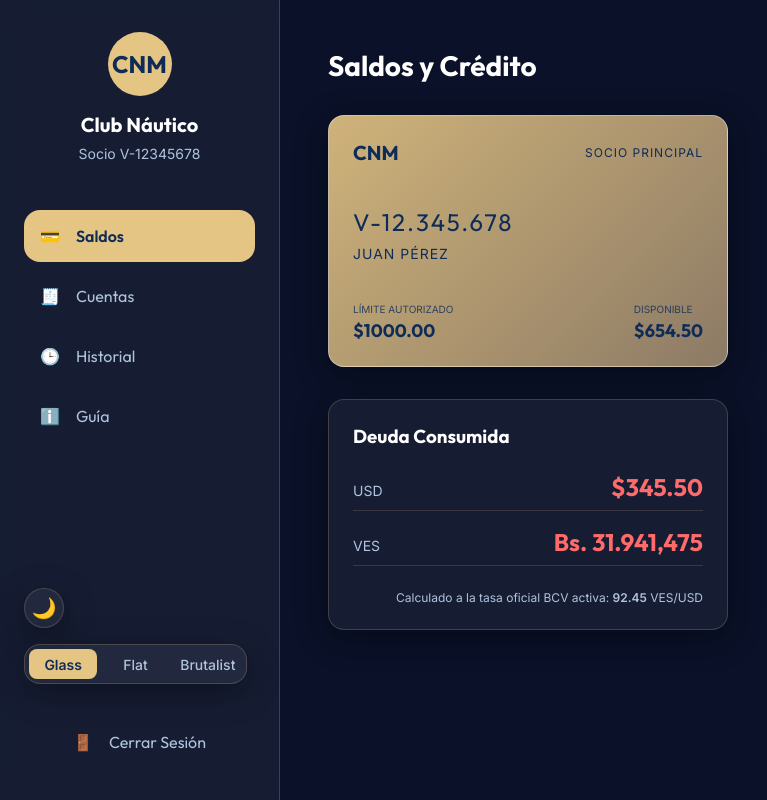
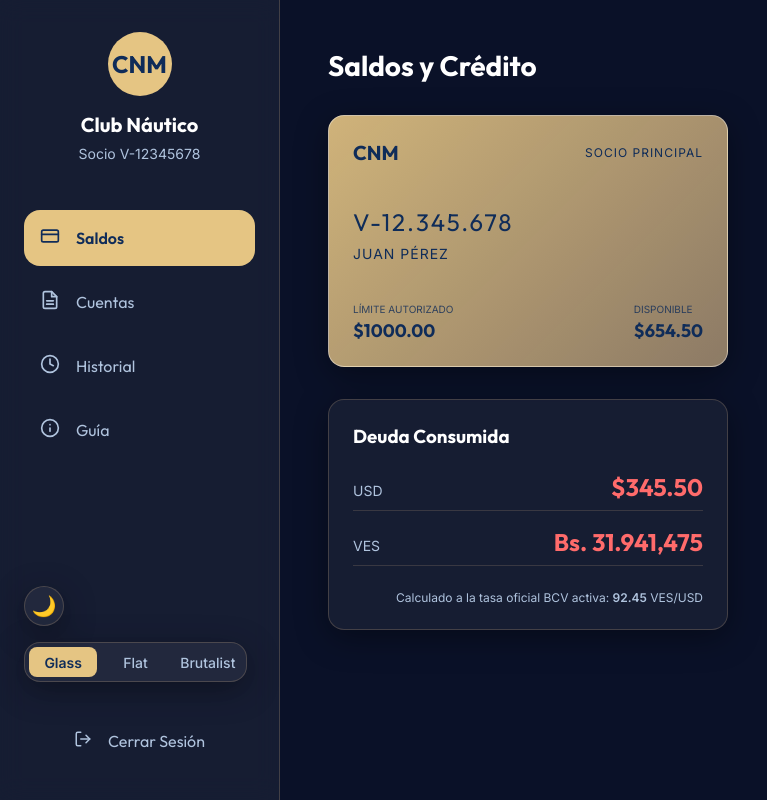
Before and after one commit to Vsu25/projectNautico, a React (Vite) app: page / in a window 1280 px wide. Both pictures are taken after typing "Sample", "Sample123" into the empty fields and a click on the button "Iniciar Sesión". Shown: the whole page, without its empty margins (0-767 px from the left). Built offline with nearby package versions, Linux system fonts and the light colour scheme.

Commit message:
UI design: replace emoji icons with consistent SVG inline icons across navigation and login

```diff
--- a/src/components/Layout.jsx
+++ b/src/components/Layout.jsx
@@ -5,10 +5,33 @@
 
 export function Layout({ children, currentTab, onChangeTab, theme, onChangeTheme, mode, onChangeMode, onLogout }) {
   const tabs = [
-    { id: 'saldos', label: 'Saldos', icon: '💳' },
-    { id: 'cuentas', label: 'Cuentas', icon: '🧾' },
-    { id: 'historial', label: 'Historial', icon: '🕒' },
-    { id: 'info', label: 'Guía', icon: 'ℹ️' }
+    { id: 'saldos', label: 'Saldos', icon: (
+      <svg width="20" height="20" viewBox="0 0 24 24" fill="none" stroke="currentColor" strokeWidth="2" strokeLinecap="round" strokeLinejoin="round">
+        <rect x="2" y="5" width="20" height="14" rx="2" />
+        <line x1="2" y1="10" x2="22" y2="10" />
+      </svg>
+    )},
+    { id: 'cuentas', label: 'Cuentas', icon: (
+      <svg width="20" height="20" viewBox="0 0 24 24" fill="none" stroke="currentColor" strokeWidth="2" strokeLinecap="round" strokeLinejoin="round">
+        <path d="M14 2H6a2 2 0 0 0-2 2v16a2 2 0 0 0 2 2h12a2 2 0 0 0 2-2V8z" />
+        <polyline points="14 2 14 8 20 8" />
+        <line x1="16" y1="13" x2="8" y2="13" />
+        <line x1="16" y1="17" x2="8" y2="17" />
+      </svg>
+    )},
+    { id: 'historial', label: 'Historial', icon: (
+      <svg width="20" height="20" viewBox="0 0 24 24" fill="none" stroke="currentColor" strokeWidth="2" strokeLinecap="round" strokeLinejoin="round">
+        <circle cx="12" cy="12" r="10" />
+        <polyline points="12 6 12 12 16 14" />
+      </svg>
+    )},
+    { id: 'info', label: 'Guía', icon: (
+      <svg width="20" height="20" viewBox="0 0 24 24" fill="none" stroke="currentColor" strokeWidth="2" strokeLinecap="round" strokeLinejoin="round">
+        <circle cx="12" cy="12" r="10" />
+        <line x1="12" y1="16" x2="12" y2="12" />
+        <line x1="12" y1="8" x2="12.01" y2="8" />
+      </svg>
+    )}
   ];
 
   return (
@@ -39,7 +62,11 @@
             <ModeToggle mode={mode} onToggle={onChangeMode} />
             <ThemeSwitcher currentTheme={theme} onChangeTheme={onChangeTheme} />
             <button className="nav-btn logout-btn" onClick={onLogout} style={{ marginTop: '0.5rem', justifyContent: 'center' }}>
-              <span className="icon">🚪</span>
+              <span className="icon"><svg width="18" height="18" viewBox="0 0 24 24" fill="none" stroke="currentColor" strokeWidth="2" strokeLinecap="round" strokeLinejoin="round">
+                <path d="M9 21H5a2 2 0 0 1-2-2V5a2 2 0 0 1 2-2h4" />
+                <polyline points="16 17 21 12 16 7" />
+                <line x1="21" y1="12" x2="9" y2="12" />
+              </svg></span>
               Cerrar Sesión
             </button>
           </div>
@@ -57,7 +84,11 @@
                <ThemeSwitcher currentTheme={theme} onChangeTheme={onChangeTheme} />
              </div>
              <button className="mobile-logout-btn" onClick={onLogout} style={{ background: 'none', border: 'none', cursor: 'pointer', fontSize: '1.25rem', padding: '0.25rem' }} title="Cerrar Sesión">
-               🚪
+               <svg width="18" height="18" viewBox="0 0 24 24" fill="none" stroke="currentColor" strokeWidth="2" strokeLinecap="round" strokeLinejoin="round">
+                 <path d="M9 21H5a2 2 0 0 1-2-2V5a2 2 0 0 1 2-2h4" />
+                 <polyline points="16 17 21 12 16 7" />
+                 <line x1="21" y1="12" x2="9" y2="12" />
+               </svg>
              </button>
           </div>
         </header>
--- a/src/components/StaffLayout.jsx
+++ b/src/components/StaffLayout.jsx
@@ -6,10 +6,35 @@
 export function StaffLayout({ children, currentTab, onChangeTab, theme, onChangeTheme, mode, onChangeMode, onLogout }) {
   const [menuOpen, setMenuOpen] = useState(false);
   const tabs = [
-    { id: 'verify', label: 'Verificar Pagos', icon: '🔍' },
-    { id: 'payments', label: 'Transacciones', icon: '🧾' },
-    { id: 'directory', label: 'Directorio Socios', icon: '👥' },
-    { id: 'billing', label: 'Facturación', icon: '📊' }
+    { id: 'verify', label: 'Verificar Pagos', icon: (
+      <svg width="18" height="18" viewBox="0 0 24 24" fill="none" stroke="currentColor" strokeWidth="2" strokeLinecap="round" strokeLinejoin="round">
+        <circle cx="11" cy="11" r="8" />
+        <line x1="21" y1="21" x2="16.65" y2="16.65" />
+      </svg>
+    )},
+    { id: 'payments', label: 'Transacciones', icon: (
+      <svg width="18" height="18" viewBox="0 0 24 24" fill="none" stroke="currentColor" strokeWidth="2" strokeLinecap="round" strokeLinejoin="round">
+        <path d="M14 2H6a2 2 0 0 0-2 2v16a2 2 0 0 0 2 2h12a2 2 0 0 0 2-2V8z" />
+        <polyline points="14 2 14 8 20 8" />
+        <line x1="16" y1="13" x2="8" y2="13" />
+        <line x1="16" y1="17" x2="8" y2="17" />
+      </svg>
+    )},
+    { id: 'directory', label: 'Directorio Socios', icon: (
+      <svg width="18" height="18" viewBox="0 0 24 24" fill="none" stroke="currentColor" strokeWidth="2" strokeLinecap="round" strokeLinejoin="round">
+        <path d="M17 21v-2a4 4 0 0 0-4-4H5a4 4 0 0 0-4 4v2" />
+        <circle cx="9" cy="7" r="4" />
+        <path d="M23 21v-2a4 4 0 0 0-3-3.87" />
+        <path d="M16 3.13a4 4 0 0 1 0 7.75" />
+      </svg>
+    )},
+    { id: 'billing', label: 'Facturación', icon: (
+      <svg width="18" height="18" viewBox="0 0 24 24" fill="none" stroke="currentColor" strokeWidth="2" strokeLinecap="round" strokeLinejoin="round">
+        <line x1="18" y1="20" x2="18" y2="10" />
+        <line x1="12" y1="20" x2="12" y2="4" />
+        <line x1="6" y1="20" x2="6" y2="14" />
+      </svg>
+    )}
   ];
 
   return (
@@ -25,7 +50,11 @@
 
         {/* Hamburger icon */}
         <button className="menu-toggle" onClick={() => setMenuOpen(!menuOpen)}>
-          ☰
+          <svg width="24" height="24" viewBox="0 0 24 24" fill="none" stroke="currentColor" strokeWidth="2" strokeLinecap="round" strokeLinejoin="round">
+            <line x1="3" y1="12" x2="21" y2="12" />
+            <line x1="3" y1="6" x2="21" y2="6" />
+            <line x1="3" y1="18" x2="21" y2="18" />
+          </svg>
         </button>
 
         <div className={`nav-menu ${menuOpen ? 'open' : ''}`}>
@@ -49,7 +78,11 @@
             <ModeToggle mode={mode} onToggle={onChangeMode} />
             <ThemeSwitcher currentTheme={theme} onChangeTheme={onChangeTheme} />
             <button className="btn-logout" onClick={onLogout} aria-label="Salir">
-              🚪 <span>Salir</span>
+              <svg width="16" height="16" viewBox="0 0 24 24" fill="none" stroke="currentColor" strokeWidth="2" strokeLinecap="round" strokeLinejoin="round">
+                <path d="M9 21H5a2 2 0 0 1-2-2V5a2 2 0 0 1 2-2h4" />
+                <polyline points="16 17 21 12 16 7" />
+                <line x1="21" y1="12" x2="9" y2="12" />
+              </svg> <span>Salir</span>
             </button>
           </div>
         </div>
--- a/src/views/LoginView.jsx
+++ b/src/views/LoginView.jsx
@@ -71,14 +71,20 @@
               className="btn btn-demo"
               onClick={() => handleQuickLogin('socio@club.com')}
             >
-              🔑 Socio Demo
+              <svg width="16" height="16" viewBox="0 0 24 24" fill="none" stroke="currentColor" strokeWidth="2" strokeLinecap="round" strokeLinejoin="round" style={{marginRight: '0.35rem'}}>
+                <path d="M21 2l-2 2m-7.61 7.61a5.5 5.5 0 1 1-7.778 7.778 5.5 5.5 0 0 1 7.777-7.777zm0 0L15.5 7.5m0 0l3 3L22 7l-3-3m-3.5 3.5L19 4" />
+              </svg>
+              Socio Demo
             </button>
             <button
               type="button"
               className="btn btn-demo"
               onClick={() => handleQuickLogin('staff@club.com')}
             >
-              🔑 Staff Demo
+              <svg width="16" height="16" viewBox="0 0 24 24" fill="none" stroke="currentColor" strokeWidth="2" strokeLinecap="round" strokeLinejoin="round" style={{marginRight: '0.35rem'}}>
+                <path d="M21 2l-2 2m-7.61 7.61a5.5 5.5 0 1 1-7.778 7.778 5.5 5.5 0 0 1 7.777-7.777zm0 0L15.5 7.5m0 0l3 3L22 7l-3-3m-3.5 3.5L19 4" />
+              </svg>
+              Staff Demo
             </button>
           </div>
         </div>
```
